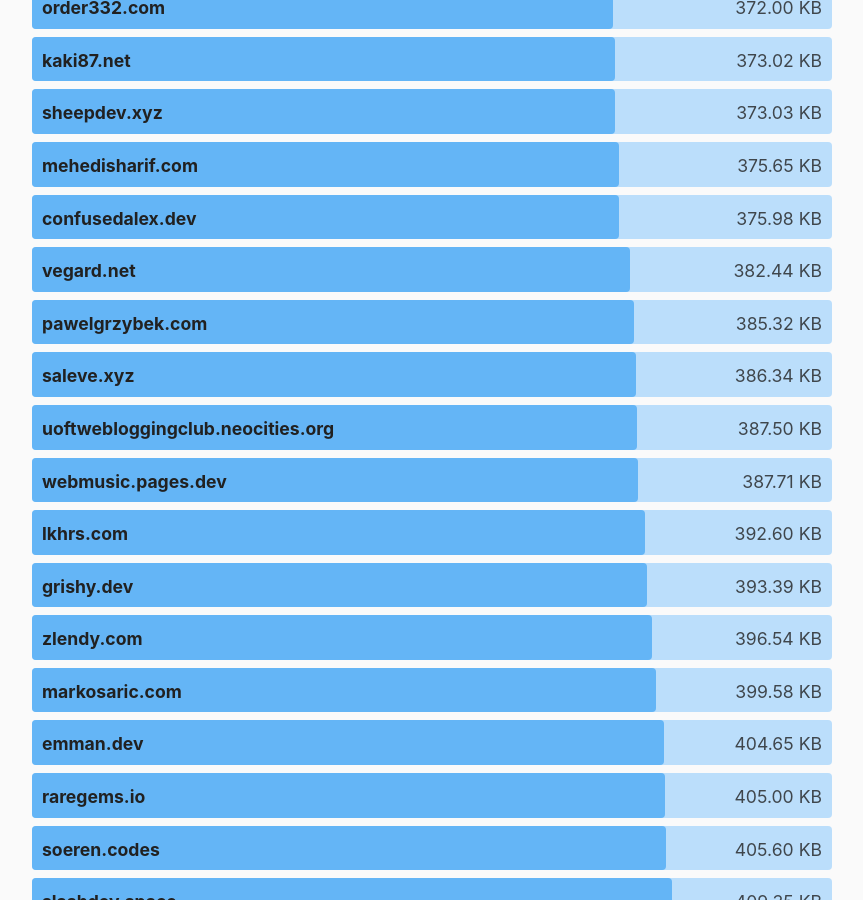
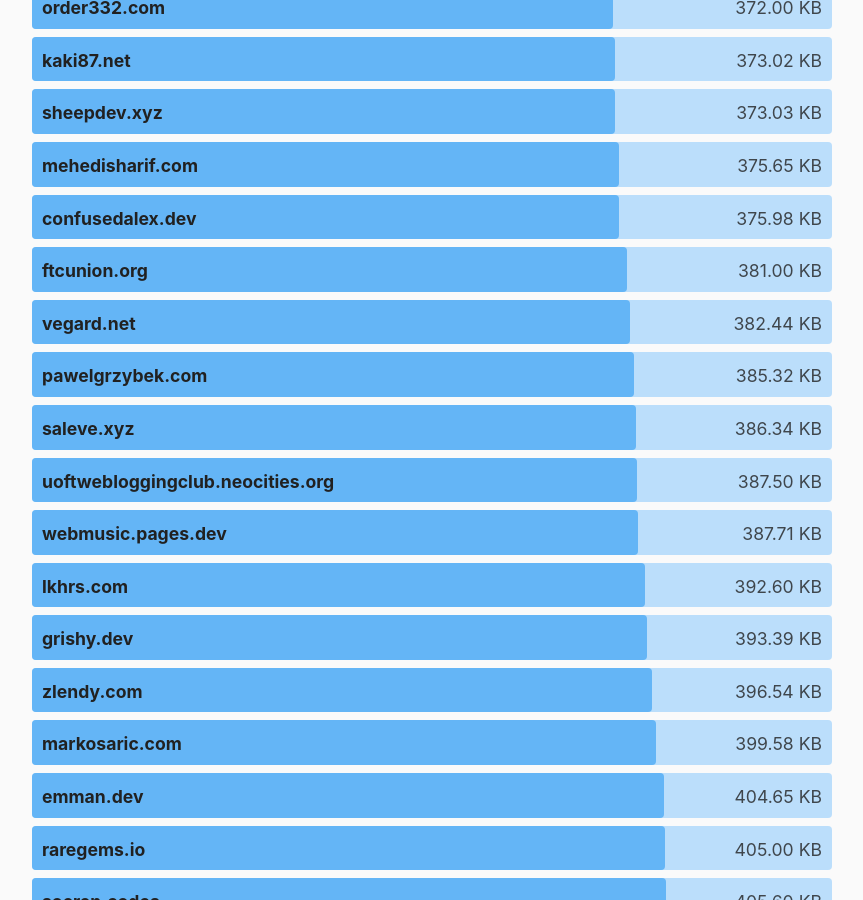
Before and after one commit to kevquirk/512kb.club, a Jekyll site: the page built from index.md, in a window 1280 px wide and 900 px high, scrolled down 42254 px. Shown: the whole window, without its empty margins (208-1071 px from the left). Built offline with Jekyll 4.4.1, drawn with Linux system fonts in a browser that asks for light colours; comment, search, counter and statistics services are not loaded.

Commit message:
Add ftcunion.org

```diff
--- a/_data/sites.yml
+++ b/_data/sites.yml
@@ -4162,3 +4162,8 @@
   url: https://zwieratko.sk/
   size: 30.94
   last_checked: 2025-05-18
+
+- domain: ftcunion.org
+  url: https://www.ftcunion.org/
+  size: 381
+  last_checked: 2025-05-23
```
